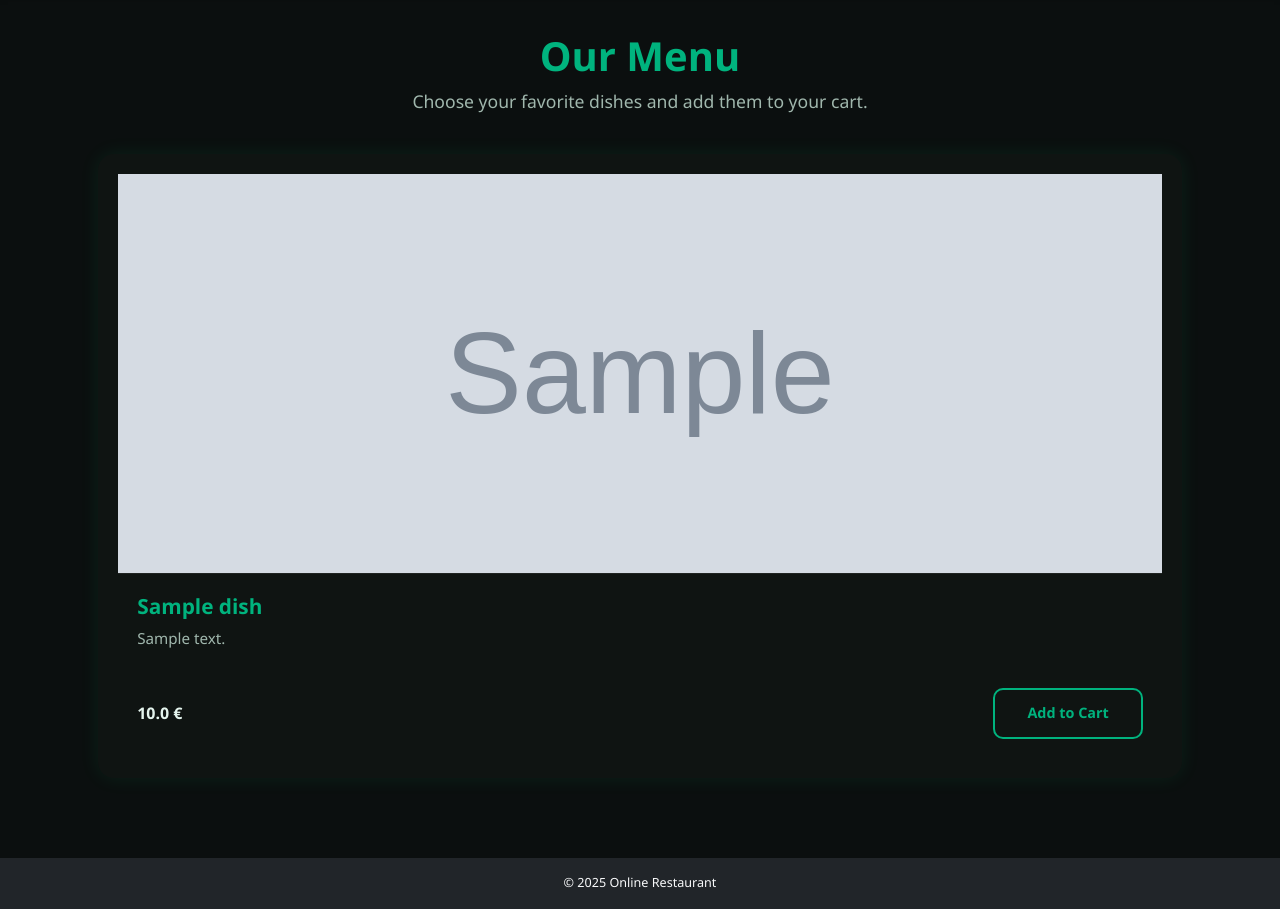
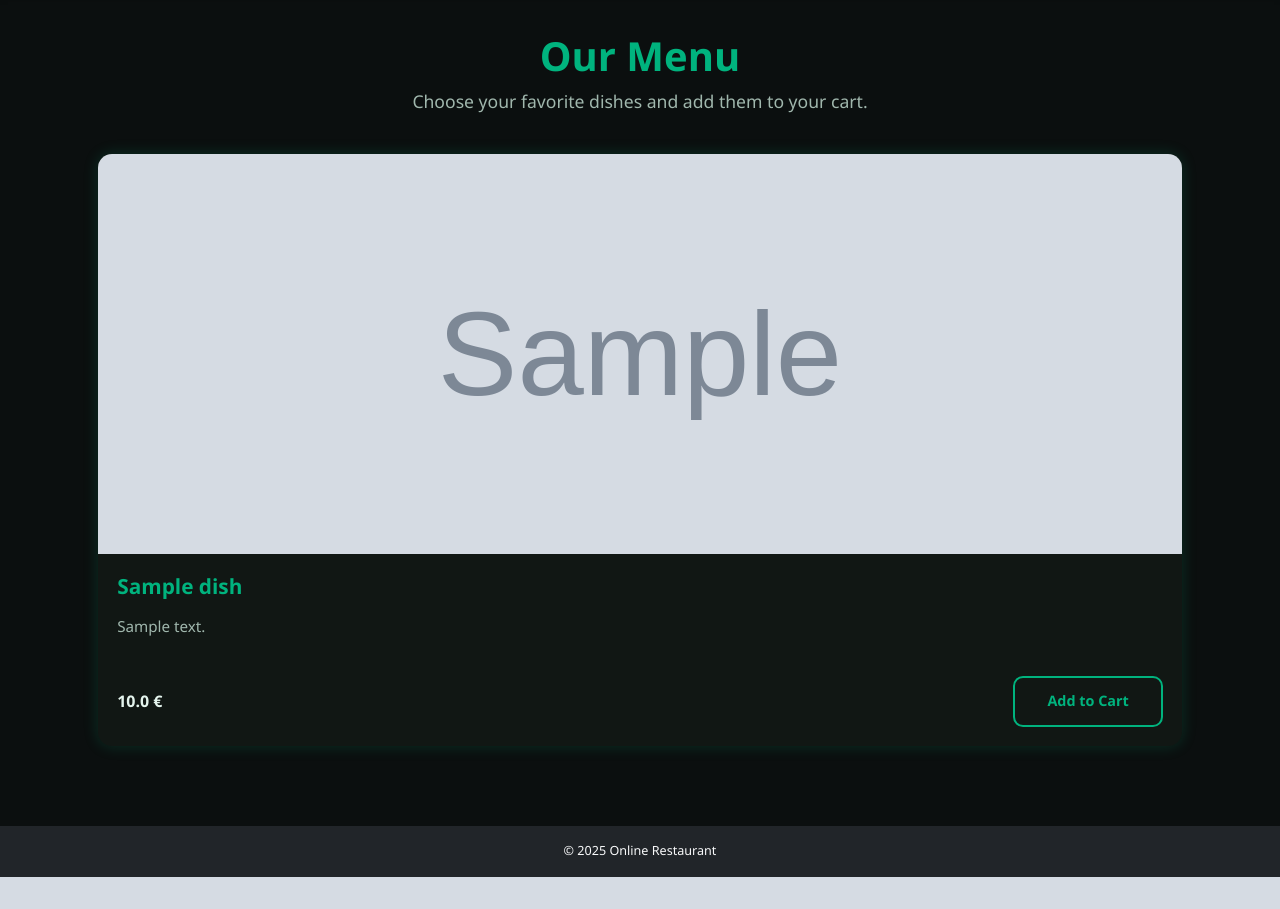
Before and after one commit to renvoxit/online-restaurant, a Flask app: page /menu in a window 1280 px wide. Shown: the part 63-972 px from the top of the page. After the commit the page ends 940 px from the top, so only its background shows below. Run offline with Flask 3, Linux system fonts and the light colour scheme; a user stored in the database is signed in; tables that the repository leaves empty hold one stand-in row (values such as "Sample post"); grey boxes marked "Sample" are stand-in pictures.

Commit message:
added cards

```diff
--- a/static/css/style.css
+++ b/static/css/style.css
@@ -149,66 +149,22 @@
 }
 
 .menu-card {
-  display: flex;
-  flex-direction: column;
-  justify-content: space-between;
-  background: #0f1412;
-  border-radius: 16px;
-  padding: 20px;
-  color: #e3e8e5;
-  box-shadow: 0 0 20px rgba(0, 255, 140, 0.08);
-  transition: transform 0.2s ease, box-shadow 0.2s ease;
-  min-height: 430px;
-}
-
-.price-block {
-  display: flex;
-  align-items: center;
-  justify-content: space-between;
-  margin-top: auto;
-}
-
-.price-block .price {
-  font-weight: 700;
-  font-size: 1.1em;
-  color: #fff;
-}
-
-.btn-cart {
-  background: transparent;
-  border: 2px solid #00ff9d;
-  color: #00ff9d;
-  padding: 8px 18px;
-  border-radius: 10px;
-  text-decoration: none;
-  font-weight: 600;
+  background: #111714;
+  border-radius: 14px;
+  box-shadow: 0 0 15px rgba(0, 179, 126, 0.2);
+  overflow: hidden;
   transition: all 0.25s ease;
 }
-
-.btn-cart:hover {
-  background: #00ff9d;
-  color: #0b0f0d;
-  box-shadow: 0 0 10px #00ff9d;
+.menu-card:hover {
+  transform: translateY(-6px);
+  box-shadow: 0 0 25px rgba(0, 179, 126, 0.4);
 }
-
-
 
 .menu-card img {
   width: 100%;
-  height: auto;
-  max-height: 400px;
+  height: 400px;
   object-fit: cover;
-  background: #0f1311;
-  border-bottom: 1px solid rgba(255,255,255,0.07);
-  transition: transform 0.25s ease;
 }
-
-.menu-card img:hover {
-  transform: scale(1.03);
-}
-
-
-
 
 .menu-placeholder {
   height: 180px;
@@ -264,6 +220,7 @@
 .menu-actions {
   margin-top: 3rem;
 }
+
 
 /* === EMPTY MENU === */
 .empty-menu {
@@ -383,3 +340,56 @@
   margin-top: 40px;
   font-size: 1.2em;
 }
+
+/* === FIX CARD ALIGNMENT === */
+.menu-grid {
+  display: grid;
+  grid-template-columns: repeat(auto-fit, minmax(250px, 1fr));
+  gap: 2rem;
+  max-width: 1100px;
+  margin: 0 auto;
+  align-items: stretch;
+}
+
+.menu-card {
+  background: #111714;
+  border-radius: 14px;
+  box-shadow: 0 0 15px rgba(0, 179, 126, 0.2);
+  overflow: hidden;
+  transition: all 0.25s ease;
+  display: flex;
+  flex-direction: column;
+  justify-content: space-between;
+}
+
+.menu-card img,
+.menu-placeholder {
+  height: 400px;
+  width: 100%;
+  object-fit: cover;
+  flex-shrink: 0;
+}
+
+.menu-info {
+  flex: 1;
+  display: flex;
+  flex-direction: column;
+  justify-content: space-between;
+  padding: 1.2rem;
+  text-align: left;
+}
+
+.menu-desc {
+  color: var(--text-muted);
+  font-size: 0.95rem;
+  flex: 1;
+  margin-top: 0.5rem;
+  margin-bottom: 1rem;
+}
+
+.menu-footer {
+  margin-top: auto;
+  display: flex;
+  justify-content: space-between;
+  align-items: center;
+}
```
